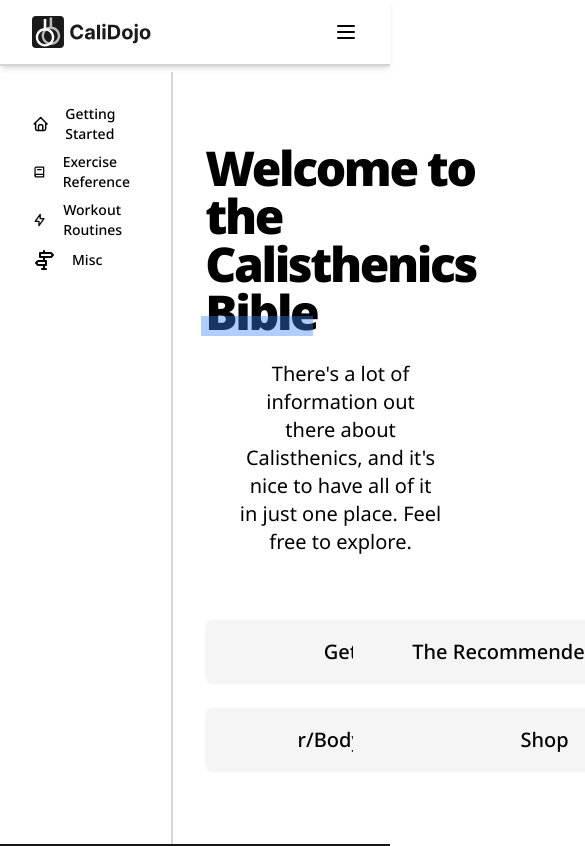
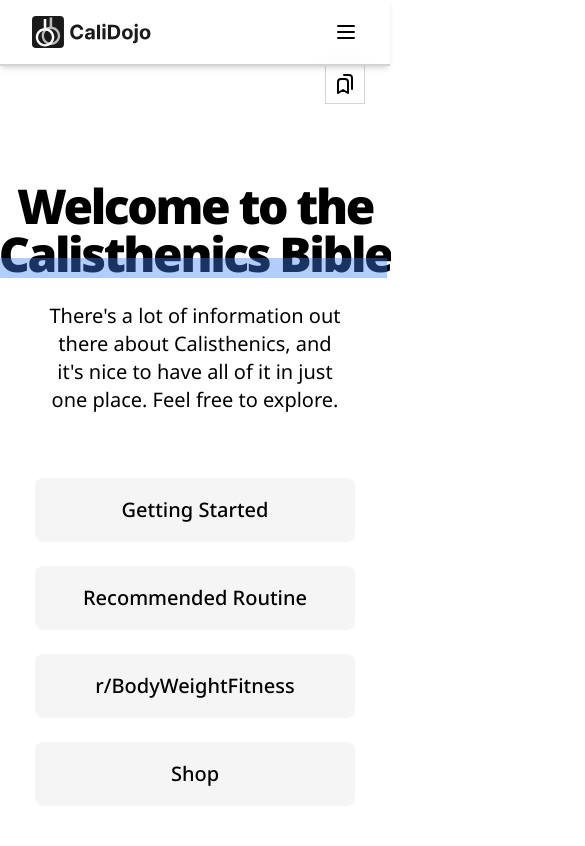
Before and after one commit to Yaucrates/CaliDojo, a SvelteKit app: page /calisthenics in a window 390 px wide. Shown: the top 846 px of the page, 585 px wide, since content can reach past the window. Built offline with nearby package versions, Linux system fonts and the light colour scheme.

Commit message:
Calisthenics Page is More Reactive

```diff
--- /dev/null
+++ b/src/lib/components/logos/Bookmarks.svelte
@@ -0,0 +1,9 @@
+<script lang="ts">
+    const { scale = 1 } = $props();
+</script>
+
+<svg xmlns="http://www.w3.org/2000/svg" width={24 * scale} height={24 * scale} viewBox="0 0 24 24" fill="none" stroke="currentColor" stroke-width="2" stroke-linecap="round" stroke-linejoin="round" class="icon icon-tabler icons-tabler-outline icon-tabler-bookmarks">
+    <path stroke="none" d="M0 0h24v24H0z" fill="none" />
+    <path d="M15 10v11l-5 -3l-5 3v-11a3 3 0 0 1 3 -3h4a3 3 0 0 1 3 3z" />
+    <path d="M11 3h5a3 3 0 0 1 3 3v11" />
+</svg>
--- a/src/routes/calisthenics/+layout.svelte
+++ b/src/routes/calisthenics/+layout.svelte
@@ -1,4 +1,5 @@
 <script lang="ts">
+    import Bookmarks from "$lib/components/logos/Bookmarks.svelte";
     import { toKebabCase } from "$lib/helpers/toKebabCase";
     import type { Snippet } from 'svelte';
     import type { Component } from "svelte";
@@ -20,7 +21,7 @@
 </script>
 
 <div class="flex">
-    <div class="sticky top-[72px] h-[calc(100vh-72px)] p-8 w-96 border-r-2 gap-2 flex flex-col text-sm border-neutral-300">
+    <div class="sticky top-24 lg:top-[72px] h-[calc(100vh-72px)] p-8 w-96 border-r-2 gap-2 hidden lg:flex flex-col text-sm border-neutral-300">
         {#each data.topics as topic (topic.pageNumber)}
             <div class="flex items-center gap-4">
                 <topic.logo />
@@ -31,8 +32,11 @@
             {/each}
         {/each}
     </div>
+    <button class="w-[40px] h-[40px] fixed top-[64px] right-[25px] border-[1px] flex lg:hidden justify-center items-center bg-white border-neutral-300">
+        <Bookmarks />
+    </button>
 
-    <div class="w-full">
+    <div class="min-h-screen w-full">
         {@render children()}
     </div>
 </div>
--- a/src/routes/calisthenics/+page.svelte
+++ b/src/routes/calisthenics/+page.svelte
@@ -5,8 +5,8 @@
 
 <main class="p-8 h-full flex flex-col justify-center items-center">
     <div class="flex flex-col justify-center items-center">
-        <h1 class="text-5xl font-black tracking-tighter">Welcome to the
-            <span class="w-fit relative">
+        <h1 class="text-5xl text-center font-black tracking-tighter">Welcome to the
+            <span class="text-nowrap w-fit relative">
                 Calisthenics Bible
                 <div class="w-full h-5 bg-blue-500/40 absolute bottom-2 right-1"></div>
             </span>
@@ -20,17 +20,17 @@
             There's a lot of information out there about Calisthenics, and it's nice to have all of it
             in just one place. Feel free to explore.
         </h2>
-        <div class="mt-16 gap-6 grid grid-cols-2">
-            <a href="/calisthenics/introduction-to-fitness" class="px-12 py-3 w-96 h-16 flex justify-center items-center text-xl font-medium rounded-lg bg-neutral-100 hover:bg-blue-100 transition-colors duration-300">
+        <div class="mt-16 gap-6 grid grid-cols-1 md:grid-cols-2">
+            <a href="/calisthenics/introduction-to-fitness" class="px-12 py-3 max-w-96 h-16 flex justify-center items-center text-xl font-medium rounded-lg bg-neutral-100 hover:bg-blue-100 transition-colors duration-300">
                 Getting Started
             </a>
-            <a href="/calisthenics/the-recommended-routine" class="px-12 py-3 w-96 h-16 flex justify-center items-center text-xl font-medium rounded-lg bg-neutral-100 hover:bg-blue-100 transition-colors duration-300">
-                The Recommended Routine
+            <a href="/calisthenics/the-recommended-routine" class="px-12 py-3 max-w-96 h-16 flex justify-center items-center text-xl font-medium rounded-lg bg-neutral-100 hover:bg-blue-100 transition-colors duration-300">
+                Recommended Routine
             </a>
-            <a target="_blank" href="https://www.reddit.com/r/bodyweightfitness/" class="px-12 py-3 w-96 h-16 flex justify-center items-center text-xl font-medium rounded-lg bg-neutral-100 hover:bg-blue-100 transition-colors duration-300">
+            <a target="_blank" href="https://www.reddit.com/r/bodyweightfitness/" class="px-12 py-3 max-w-96 h-16 flex justify-center items-center text-xl font-medium rounded-lg bg-neutral-100 hover:bg-blue-100 transition-colors duration-300">
                 r/BodyWeightFitness
             </a>
-            <a href="/shop" class="px-12 py-3 w-96 h-16 flex justify-center items-center text-xl font-medium rounded-lg bg-neutral-100 hover:bg-blue-100 transition-colors duration-300">
+            <a href="/shop" class="px-12 py-3 max-w-96 h-16 flex justify-center items-center text-xl font-medium rounded-lg bg-neutral-100 hover:bg-blue-100 transition-colors duration-300">
                 Shop
             </a>
         </div>
```
